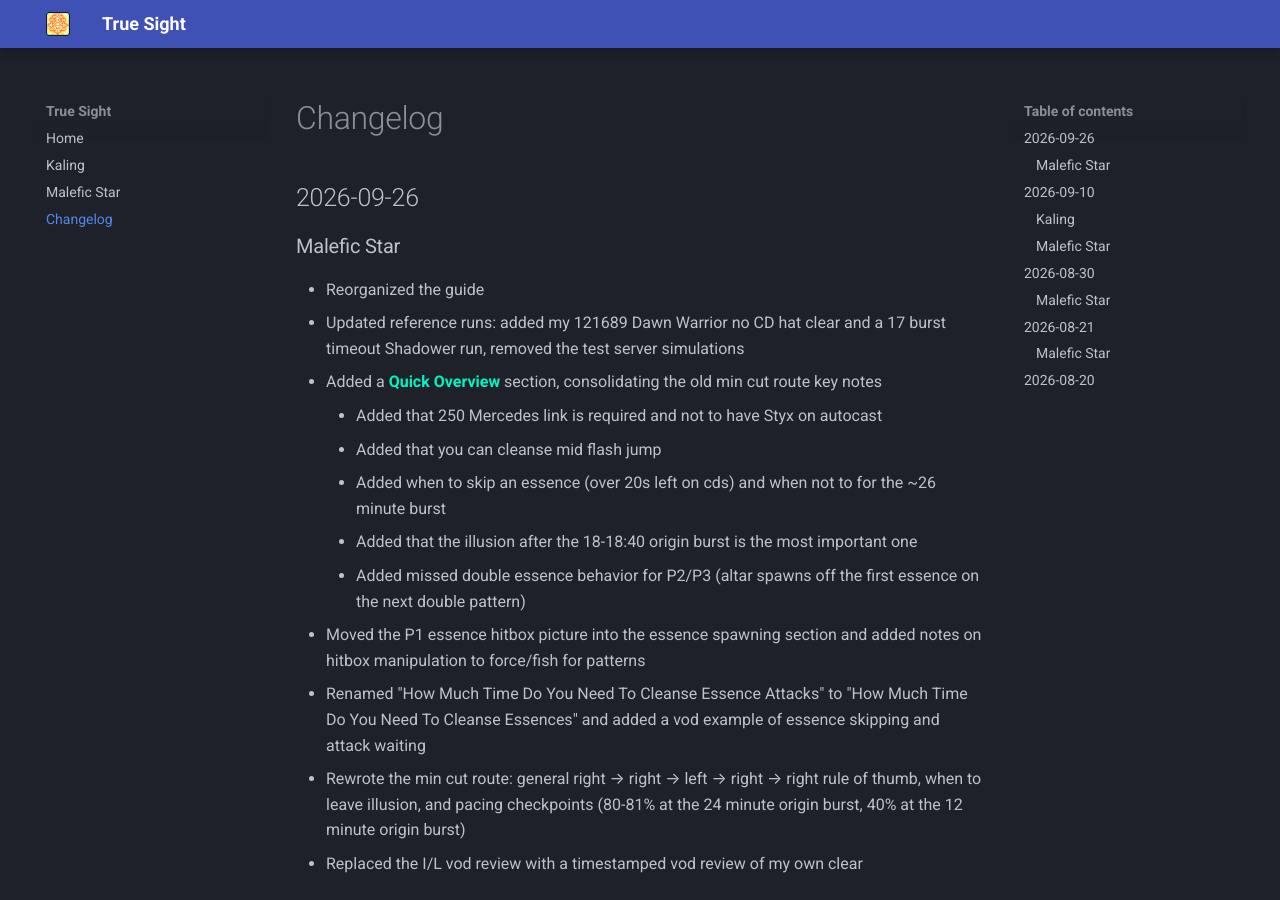
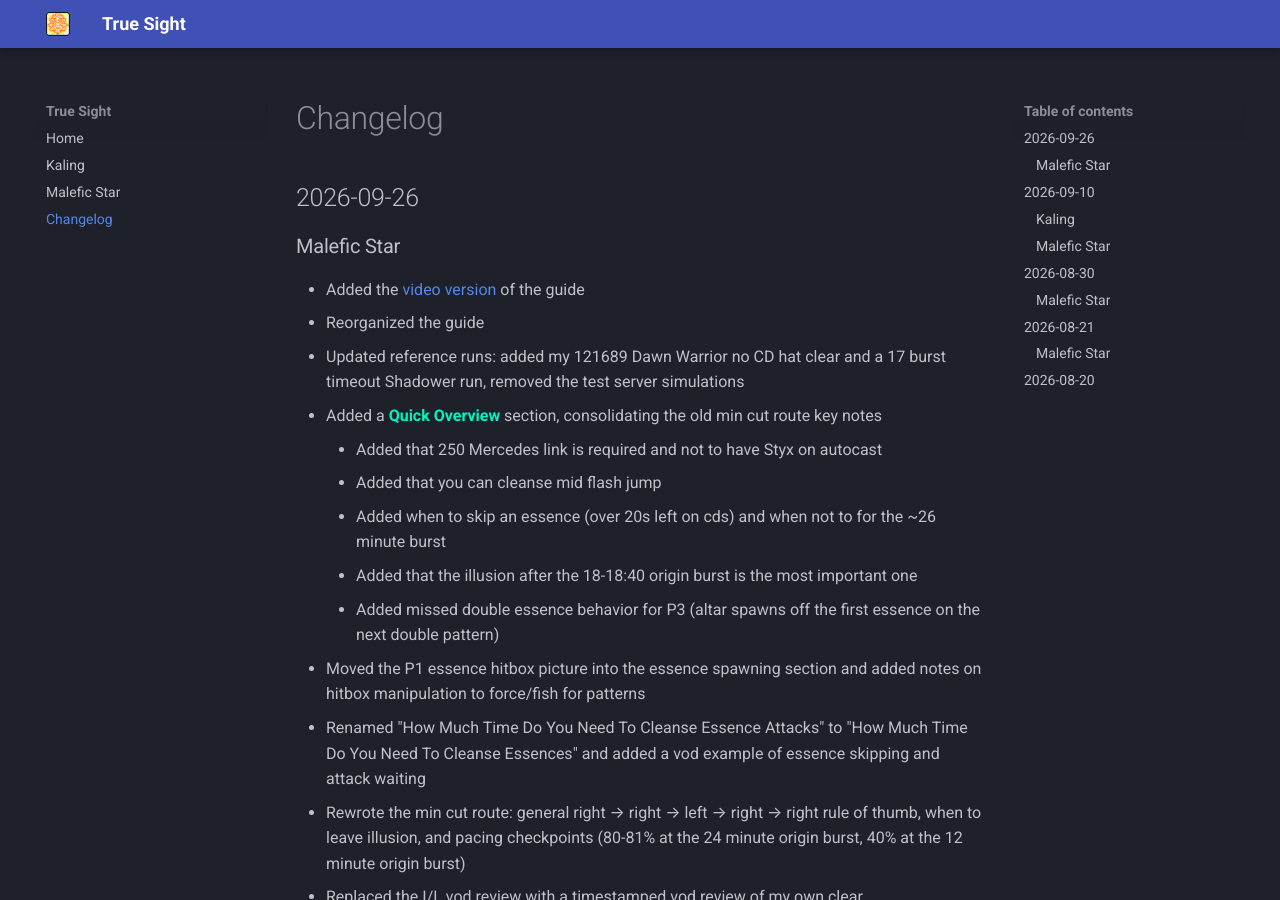
Before and after one commit to iFallenDawn/truesight, an MkDocs documentation site: the page built from docs/changelog.md, in a window 1280 px wide and 900 px high. Built offline with MkDocs 1.6.1 and Material for MkDocs 9.7.7, drawn with Linux system fonts in a browser that asks for light colours.

Commit message:
update changelog with video guide link
Co-Authored-By: Claude Opus 5.5 <noreply@anthropic.com>

```diff
--- a/docs/changelog.md
+++ b/docs/changelog.md
@@ -4,6 +4,7 @@
 
 ### Malefic Star
 
+- Added the [video version](https://youtu.be/1LpamYlpCzw) of the guide
 - Reorganized the guide
 - Updated reference runs: added my 121689 Dawn Warrior no CD hat clear and a 17 burst timeout Shadower run, removed the test server simulations
 - Added a **Quick Overview** section, consolidating the old min cut route key notes
@@ -11,7 +12,7 @@
     - Added that you can cleanse mid flash jump
     - Added when to skip an essence (over 20s left on cds) and when not to for the ~26 minute burst
     - Added that the illusion after the 18-18:40 origin burst is the most important one
-    - Added missed double essence behavior for P2/P3 (altar spawns off the first essence on the next double pattern)
+    - Added missed double essence behavior for P3 (altar spawns off the first essence on the next double pattern)
 - Moved the P1 essence hitbox picture into the essence spawning section and added notes on hitbox manipulation to force/fish for patterns
 - Renamed "How Much Time Do You Need To Cleanse Essence Attacks" to "How Much Time Do You Need To Cleanse Essences" and added a vod example of essence skipping and attack waiting
 - Rewrote the min cut route: general right → right → left → right → right rule of thumb, when to leave illusion, and pacing checkpoints (80-81% at the 24 minute origin burst, 40% at the 12 minute origin burst)
```
